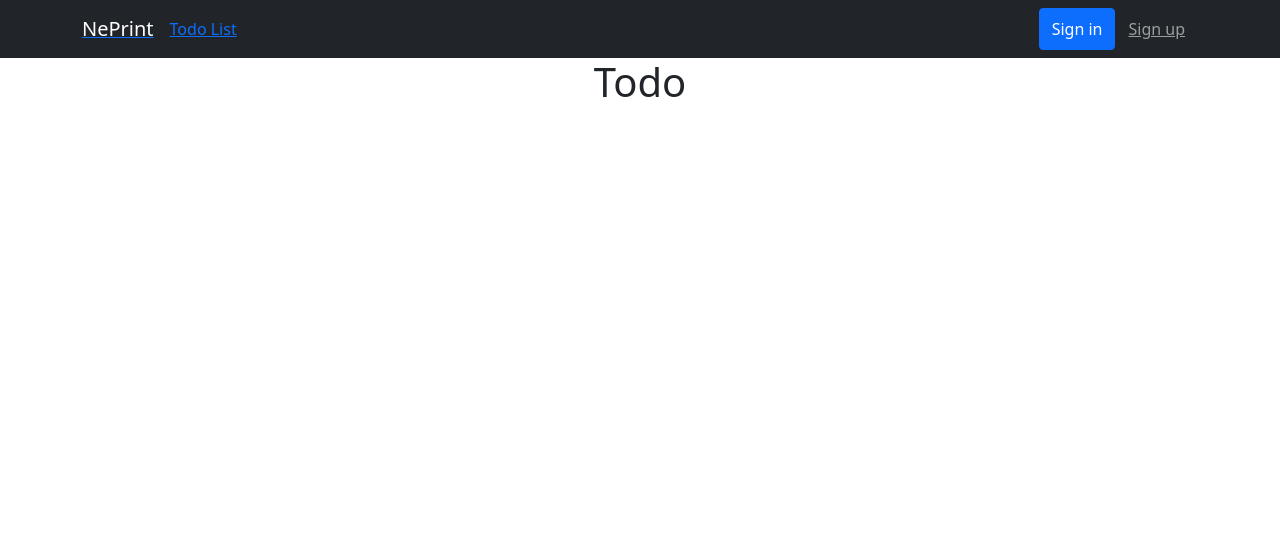
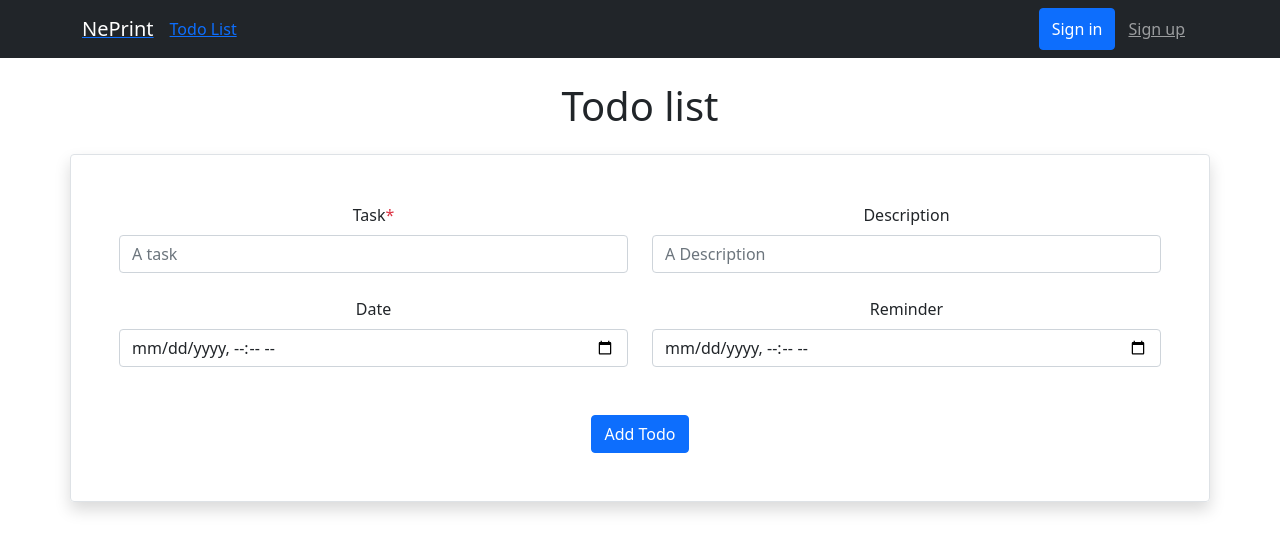
Before and after one commit to ujikstark/personal-website, a React (Create React App) app in the folder frontend-react/: page /todo in a window 1280 px wide. Shown: the top 552 px of the page. Built offline with nearby package versions, Linux system fonts and the light colour scheme.

Commit message:
add todo form layour

```diff
--- a/frontend-react/src/components/SigninModal.js
+++ b/frontend-react/src/components/SigninModal.js
@@ -73,7 +73,7 @@ function SigninModal () {
                         <div className="d-flex justify-content-around mt-4">
                             {loading
                                 ? <Spinner animation="border" variant="primary"/>
-                                : <Button disabled={!isFormFilled} className="mr-4 ml-4" variant="primary" type="submit" onClick={handleSigninSubmit} href="#">Sign in</Button>
+                                : <Button disabled={!isFormFilled} className="mr-4 ml-4" variant="primary" type="submit" onClick={handleSigninSubmit}>Sign in</Button>
                             }
                         </div>
                     </Form>
--- a/frontend-react/src/pages/Todo.js
+++ b/frontend-react/src/pages/Todo.js
@@ -1,16 +1,45 @@
 import React from "react";
-import { Container } from "react-bootstrap";
+import { Container, Form, Col, Row, Button, Alert } from "react-bootstrap";
 import { Helmet } from 'react-helmet';
 
 
 function Todo () {
-    return (
-        <Container>
-            <Helmet><title>Todo list</title></Helmet>
-            <h1>Todo</h1>
+    return <>
+        <Helmet><title>Todo list</title></Helmet>
+        <h1 className="mt-4 mb-4">Todo list</h1>
+        <Container className="shadow border rounded p-5">
+            <Form as={Row}>
+                <Form.Group className="mb-4" as={Col} md={6} >
+                    <Form.Label>Task<span className="ml-1 text-danger">*</span></Form.Label>
+                    <Form.Control
+                        id="name" name="name" type="text" placeholder="A task"/>
+                    <Form.Control.Feedback type="invalid"></Form.Control.Feedback>
+                </Form.Group>
+                <Form.Group className="mb-4" as={Col} md={6} >
+                    <Form.Label>Description</Form.Label>
+                    <Form.Control
+                        id="description" name="description" type="text" placeholder="A Description"/>
+                    <Form.Control.Feedback type="invalid"></Form.Control.Feedback>
+                </Form.Group>
+                <Form.Group className="mb-5" as={Col} sm={6} >
+                    <Form.Label>Date</Form.Label>
+                    <Form.Control
+                        id="date" name="date" type="datetime-local"/>
+                    <Form.Control.Feedback type="invalid"></Form.Control.Feedback>
+                </Form.Group>
+                <Form.Group className="mb-5" as={Col} sm={6} >
+                    <Form.Label>Reminder</Form.Label>
+                    <Form.Control
+                        id="reminder" name="reminder" type="datetime-local"/>
+                    <Form.Control.Feedback type="invalid"></Form.Control.Feedback>
+                </Form.Group>
+                <Col>
+                    <Button>Add Todo</Button>
+                </Col>
+            </Form>
+        </Container>
+    </>
 
-        </Container>
-    );
 }
 
 export default Todo;
```
